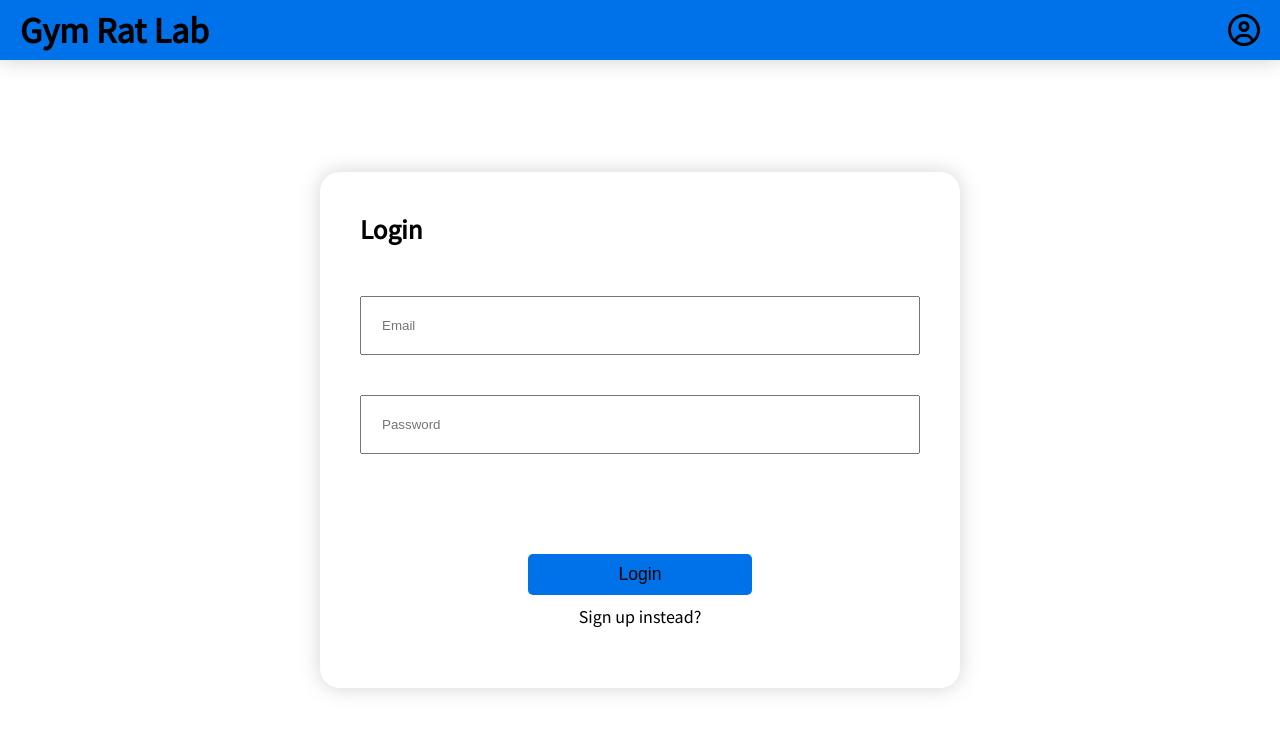
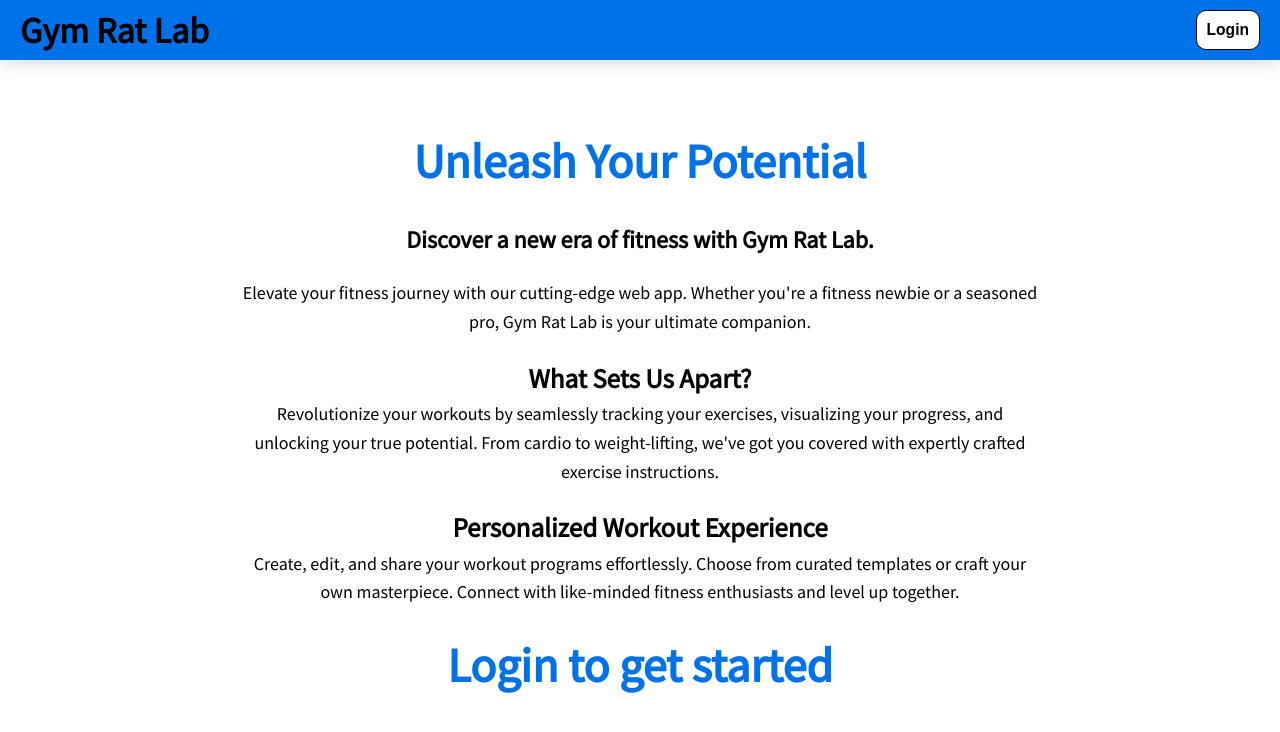
Before and after one commit to N-o-a-h-t-u-r-n-e-r/CSC_470_Project, a React (Create React App) app: page / in a window 1280 px wide. Shown: the top 732 px of the page. Built offline with nearby package versions, Linux system fonts and the light colour scheme.

Commit message:
auth0 working

```diff
--- /dev/null
+++ b/src/Context/AuthContext.tsx
@@ -0,0 +1,21 @@
+import React, { createContext, useState } from "react";
+
+type AuthContextType = {
+  loggedIn: boolean;
+  setLoggedIn: (loggedIn: boolean) => void;
+};
+
+export const AuthContext = createContext<AuthContextType>({
+  loggedIn: false,
+  setLoggedIn: () => {},
+});
+
+export const AuthProvider: React.FC<React.PropsWithChildren> = (props) => {
+  const [loggedIn, setLoggedIn] = useState(false);
+
+  return (
+    <AuthContext.Provider value={{ loggedIn, setLoggedIn }}>
+      {props.children}
+    </AuthContext.Provider>
+  );
+};
--- a/src/Models/User.ts
+++ b/src/Models/User.ts
@@ -1,4 +1,4 @@
-export interface Conversation {
+export interface User {
     [key: string]: any;
     User_ID: number;
     Username: string;
--- /dev/null
+++ b/src/Pages/Landing/Landing.tsx
@@ -0,0 +1,26 @@
+import React from 'react';
+
+interface Props {
+
+}
+
+const Landing = (props: Props) => {
+    return (
+        <div className='landing-page'>
+            <div className='landing-header'>
+                <h1 className='landing-title'>Unleash Your Potential</h1>
+            </div>
+            <div className='landing-description'>
+                <h2 className='landing-subtitle'>Discover a new era of fitness with Gym Rat Lab.</h2>
+                <p>Elevate your fitness journey with our cutting-edge web app. Whether you're a fitness newbie or a seasoned pro, Gym Rat Lab is your ultimate companion.</p>
+                <h2>What Sets Us Apart?</h2>
+                <p>Revolutionize your workouts by seamlessly tracking your exercises, visualizing your progress, and unlocking your true potential. From cardio to weight-lifting, we've got you covered with expertly crafted exercise instructions.</p>
+                <h2>Personalized Workout Experience</h2>
+                <p>Create, edit, and share your workout programs effortlessly. Choose from curated templates or craft your own masterpiece. Connect with like-minded fitness enthusiasts and level up together.</p>
+                <h2 className='landing-title'>Login to get started</h2>
+            </div>
+        </div>
+    );
+}
+
+export default Landing;
--- a/src/Pages/Layout/Layout.tsx
+++ b/src/Pages/Layout/Layout.tsx
@@ -1,17 +1,40 @@
-import React from 'react';
-import UserIcon from '../../Assets/UserIcon';
+import React, { useContext, useEffect } from 'react';
+import { useAuth0 } from "@auth0/auth0-react";
+import { AuthContext } from '../../Context/AuthContext';
 
 interface Props {
-    loggedIn: boolean,
 }
 
 const Layout: React.FC<React.PropsWithChildren<Props>> = (props) => {
+
+    const { user, isLoading, loginWithRedirect, logout } = useAuth0();
+
+    const { loggedIn, setLoggedIn } = useContext(AuthContext);
+
+    useEffect(() => {
+        if(user)
+            setLoggedIn(true);
+    }, [user])
+
+    if (isLoading) {
+        return (
+            <div>
+                <svg className="spinner" viewBox="0 0 50 50">
+                    <circle className="path" cx="25" cy="25" r="20" fill="none" stroke-width="5"></circle>
+                </svg>
+            </div>
+        );
+    }
 
     return (
         <>
             <div className='layout-header'>
                 <h1>Gym Rat Lab</h1>
-                <button className='user-icon'><UserIcon/></button>
+                {loggedIn ?
+                    <button className='user-login' onClick={() => logout({ logoutParams: { returnTo: window.location.origin } })}><h3>Logout</h3></button>
+                :
+                    <button className='user-login' onClick={() => loginWithRedirect()}><h3>Login</h3></button>
+                }
             </div>
             <div className='layout-body'>
                 {props.children}
--- a/src/Pages/Login/Login.tsx
+++ /dev/null
@@ -1,28 +0,0 @@
-import { useAuth0 } from "@auth0/auth0-react";
-import React from "react";
-
-interface Props {
-
-}
-
-const Login = (props: Props) => {
-    const { loginWithRedirect } = useAuth0();
-
-    return (
-        <div className="login-container">
-            <div className="login-header">
-                <h2>Login</h2>
-            </div>
-            <div className="login-body">
-                <input className="login-input" type="text" placeholder="Email"></input>
-                <input className="login-input" type="text" placeholder="Password"></input>
-            </div>
-            <div className="login-submit">
-                <button className="login-button" onClick={() => loginWithRedirect()}>Login</button>
-                <a className="login-signup" href="/signup">Sign up instead?</a>
-            </div>
-        </div>
-    );
-}
-
-export default Login;
--- a/src/Pages/Login/Signup.tsx
+++ /dev/null
@@ -1,30 +0,0 @@
-import React from "react";
-
-interface Props {
-
-}
-
-const Signup = (props: Props) => {
-
-    return (
-        <div className="login-container">
-            <div className="login-header">
-                <h2>Sign Up</h2>
-            </div>
-            <div className="login-body">
-                <input className="login-input" type="text" placeholder="First Name"></input>
-                <input className="login-input" type="text" placeholder="Last Name"></input>
-                <input className="login-input" type="text" placeholder="User Name"></input>
-                <input className="login-input" type="text" placeholder="Email"></input>
-                <input className="login-input" type="text" placeholder="Create Password"></input>
-                <input className="login-input" type="text" placeholder="Confirm Password"></input>
-            </div>
-            <div className="login-submit">
-                <button className="login-button">Sign Up</button>
-                <a className="login-signup" href="/">Login instead?</a>
-            </div>
-        </div>
-    );
-}
-
-export default Signup;
--- a/src/app.tsx
+++ b/src/app.tsx
@@ -1,31 +1,29 @@
-import React, { useState } from "react";
-
-import { addDoc, collection } from "@firebase/firestore"
-import { firestore } from "./firebase_setup/firebase"
+import React, { useContext } from "react";
+import { AuthContext } from "./Context/AuthContext";
 
 import "./styles.css";
-import Login from "./Pages/Login/Login";
+
+import Landing from "./Pages/Landing/Landing";
 
 interface Props {
-  setLoggedIn: (input: boolean) => void,
 }
 
 const App = (props: Props) => {
 
-  const [loginToken, setLoginToken] = useState();
-  const [loggedIn, _setLoggedIn] = useState(false);
-  const setLoggedIn = (input: boolean) => {
-    props.setLoggedIn(input);
-    _setLoggedIn(input);
-  }
+  const { loggedIn, setLoggedIn } = useContext(AuthContext)
+
+  // import { addDoc, collection } from "@firebase/firestore"
+  // import { firestore } from "./firebase_setup/firebase"
 
   // const handleSubmit = (e: React.FormEvent) => {
   //   e.preventDefault();
 
-  //   const ref = collection(firestore, "test")
+  //   const testCollectionRef = collection(firestore, "test")
+
+  //   const data = {data: "ok"}
 
   //   try {
-  //       addDoc(ref, {data: dataRef.current!.value})
+  //       addDoc(testCollectionRef, data)
   //   } catch(err) {
   //       console.log(err)
   //   }
@@ -33,17 +31,13 @@ const App = (props: Props) => {
   //   dataRef.current!.value = "";
   // }
 
-  // <button onClick={() => logout({ logoutParams: { returnTo: window.location.origin } })}>
-  //   Log Out
-  // </button>
-
   return (
     <>
       {loggedIn ?
         <div className="app">
         </div>
       :
-        <Login/>
+        <Landing />
       }
     </>
   );
--- a/src/index.tsx
+++ b/src/index.tsx
@@ -1,35 +1,29 @@
-import React, { useState } from "react";
+import React from "react";
 import { createRoot } from 'react-dom/client';
 import { BrowserRouter as Router, Route, Routes } from 'react-router-dom';
+import { Auth0Provider } from "@auth0/auth0-react";
 
 import Layout from "./Pages/Layout/Layout";
 import App from "./app";
+import { AuthProvider } from "./Context/AuthContext";
+
 import "./styles.css";
-import Signup from "./Pages/Login/Signup";
-import { Auth0Provider } from "@auth0/auth0-react";
 
 const container = document.getElementById('root');
 const root = createRoot(container!);
 
-var loggedIn = false;
-
-const handleSetLoggedIn = (input: boolean) => {
-    loggedIn = input;
-}
-
 root.render(
     <Router>
-        <Auth0Provider domain="dev-1fus85o1auv0j6od.us.auth0.com" clientId="pJl3hZid0waWcbWkADbaE8NjpSawNrUf" authorizationParams={{ redirect_uri: window.location.origin }}>
-            <Layout loggedIn={loggedIn}>
-                <Routes>
-                    <Route path="/" element={
-                        <App setLoggedIn={handleSetLoggedIn} />
-                    }/>
-                    <Route path="/signup" element={
-                        <Signup />
-                    }/>
-                </Routes>
-            </Layout>
+        <Auth0Provider domain={process.env.REACT_APP_auth0_domain!} clientId={process.env.REACT_APP_auth0_client_id!} authorizationParams={{ redirect_uri: window.location.origin }}>
+            <AuthProvider>
+                <Layout>
+                    <Routes>
+                        <Route path="/" element={
+                            <App />
+                        }/>
+                    </Routes>
+                </Layout>
+            </AuthProvider>
         </Auth0Provider>
     </Router>
 );
--- a/src/styles.css
+++ b/src/styles.css
@@ -31,13 +31,15 @@ body {
   padding: 5px 20px;
   filter: drop-shadow(lightgrey 0 1px 10px);
 
-  .user-icon {
+  .user-login {
     display: inline-flex;
     align-items: center;
     justify-content: center;
     margin-left: auto;
-    background: var(--primary-color);
-    border: none;
+    background: #fff;
+    padding: 10px;
+    border: 1px solid black;
+    border-radius: 10px;
     cursor: pointer;
   }
 }
@@ -50,57 +52,78 @@ body {
   justify-content: center;
 }
 
+/************ Landing.tsx ***********/
+
+.landing-page {
+  text-align: center;
+  padding: 40px;
+}
+
+.landing-header {
+  margin-bottom: 30px;
+}
+
+.landing-title {
+  font-size: 3rem;
+  color: var(--primary-color);
+  margin-bottom: 25px;
+}
+
+.landing-subtitle {
+  font-size: 1.5rem;
+  color: var(--secondary-color);
+  margin-bottom: 20px;
+}
+
+.landing-description {
+  max-width: 800px;
+  margin: 0 auto;
+  line-height: 1.6;
+}
+
+.landing-description p {
+  margin-bottom: 20px;
+}
+
 /************ App.tsx ***********/
 
 
+/************ Spinner ***********/
+.spinner {
+  animation: rotate 2s linear infinite;
+  z-index: 2;
+  position: absolute;
+  top: 50%;
+  left: 50%;
+  margin: -25px 0 0 -25px;
+  width: 50px;
+  height: 50px;
 
-/************ Login.tsx ***********/
-
-.login-container {
-  display: flex;
-  flex-direction: column;
-  background-color: #fff;
-  width: 50%;
-  padding: 40px;
-  border-radius: 20px;
-  filter: drop-shadow(lightgrey 0 0 10px);
-
-
-
-  .login-header {
-    padding-bottom: 50px;
+  & .path {
+    stroke: #000;
+    stroke-linecap: round;
+    animation: dash 1.5s ease-in-out infinite;
   }
 
-  .login-body {
-    display: flex;
-    flex-direction: column;
-    padding-bottom: 60px;
+}
 
-    .login-input {
-      padding: 20px;
-      margin-bottom: 40px;
-    }
-  }
-
-  .login-submit {
-    display: flex;
-    flex-direction: column;
-    align-items: center;
-    padding-bottom: 20px;
-
-    .login-button {
-      background-color: var(--primary-color);
-      font-size: 1.1rem;
-      width: 40%;
-      margin-bottom: 10px;
-      padding: 10px 0;
-      border: none;
-      border-radius: 5px;
-    }
-
-    .login-signup {
-      color: inherit;
-      text-decoration: none;
-    }
+@keyframes rotate {
+  100% {
+    transform: rotate(360deg);
   }
 }
+
+@keyframes dash {
+  0% {
+    stroke-dasharray: 1, 150;
+    stroke-dashoffset: 0;
+  }
+  50% {
+    stroke-dasharray: 90, 150;
+    stroke-dashoffset: -35;
+  }
+  100% {
+    stroke-dasharray: 90, 150;
+    stroke-dashoffset: -124;
+  }
+}
```
